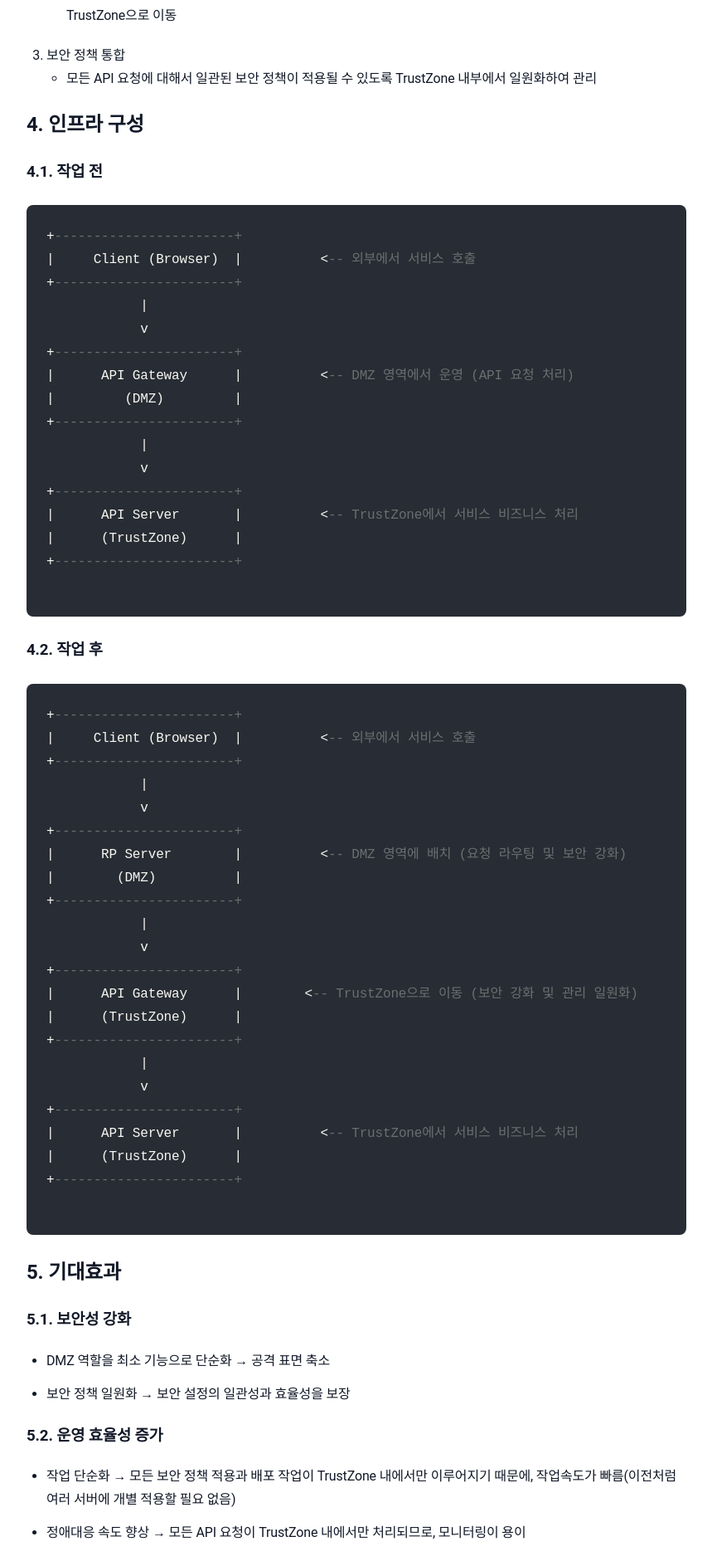
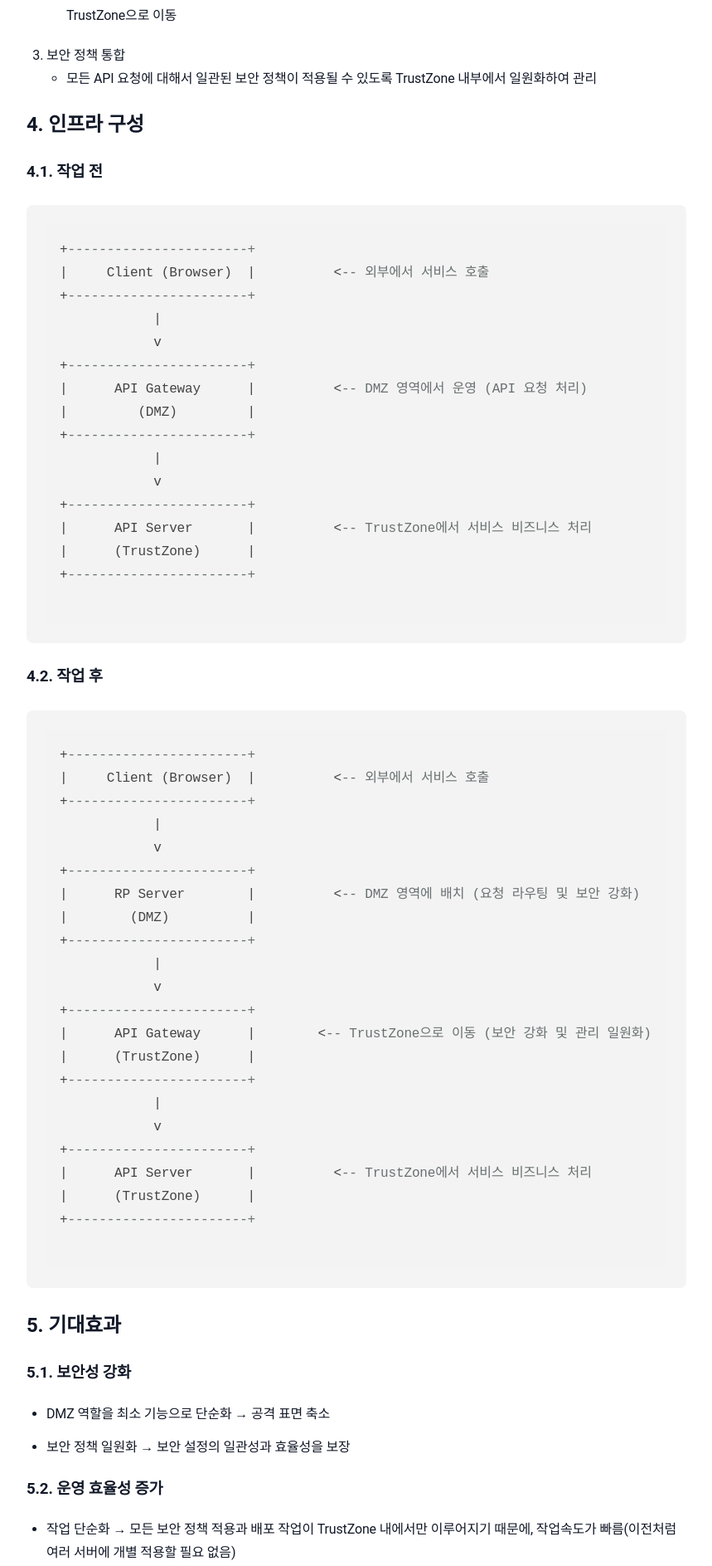
Before and after one commit to sanghoon-lee/sanghoon-lee.github.io, a Jekyll site: the page built from _posts/2025-11-29-rp.md, in a window 1280 px wide. Shown: the part 1373-3260 px from the top of the page at 83% size, without its empty margins (210-1069 px from the left). Built offline with Jekyll 4.4.1, drawn with Linux system fonts in a browser that asks for light colours; nearby versions of some CDN libraries; comment, search, counter and statistics services are not loaded.

Commit message:
다크모드 화이트모드 구분

```diff
--- a/assets/main.scss
+++ b/assets/main.scss
@@ -139,47 +139,67 @@ li {
    코드 강조문구 및 코드 블록 처리
    ================================ */
 
-/* 인라인 코드 (code) 강조 */
-code {
-  background-color: #282c34; /* 어두운 회색 배경 */
-  color: #f8f8f2; /* 밝은 글씨 색상 */
-  font-family: 'Fira Code', monospace;
-  padding: 0.2rem 0.4rem;
-  border-radius: 6px;
-  display: inline-block; /* 인라인 요소로 처리 */
-}
+/* ================================
+   코드 블록 스타일링 (다크 모드 / 화이트 모드 구분)
+   ================================ */
 
-/* 코드 블록 스타일링 */
+/* 기본 코드 블록 스타일링 */
 pre {
-  background-color: #282c34 !important; /* 어두운 회색 배경 - 가독성 높임 */
-  color: #f8f8f2 !important;            /* 밝은 글씨 색상 */
   padding: 1.5rem;
   border-radius: 8px;
   margin: 1.5rem 0;
-  overflow-x: auto;  /* 수평 스크롤 추가 */
+  overflow-x: auto;
   font-size: 1rem;
-  white-space: pre;  /* 줄바꿈 허용 */
-  word-wrap: normal;  /* 긴 단어가 줄을 넘지 않게 */
-  max-width: 100%;    /* 최대 폭을 100%로 설정 */
-  box-sizing: border-box; /* 패딩 포함 크기 설정 */
-  font-family: 'Fira Code', monospace; /* Fira Code 폰트 적용 */
+  white-space: pre-wrap;
+  word-wrap: break-word;
+  max-width: 100%;
+  box-sizing: border-box;
+  font-family: 'Fira Code', 'Courier New', monospace;
 }
 
-/* 코드 하이라이팅 영역 */
-pre code {
-  background-color: transparent !important;  /* 하이라이트 배경을 투명으로 설정 */
-  color: inherit !important;                  /* 글씨 색상은 상속받기 */
-  padding: 0 !important;                       /* 하이라이트 영역 패딩 제거 */
-  border-radius: 0 !important;                 /* 테두리 제거 */
+/* 다크 모드일 때 코드 블록 스타일 */
+@media (prefers-color-scheme: dark) {
+  pre {
+    background-color: #282c34;  /* 어두운 회색 배경 */
+    color: #f8f8f2;             /* 밝은 글씨 색상 */
+  }
+
+  /* 코드 하이라이팅 영역 */
+  pre code {
+    background-color: transparent;
+    color: inherit;
+    padding: 0;
+    border-radius: 0;
+  }
+
+  pre .language-javascript {
+    background-color: transparent;
+    color: #f8f8f2;
+  }
 }
 
-/* Highlight.js나 Prism.js의 언어별 하이라이팅 적용 */
-pre .language-javascript {
-  background-color: transparent !important;  /* 하이라이트 배경을 투명으로 설정 */
-  color: #f8f8f2 !important;                  /* 코드 블록과 일치하는 글씨 색상 */
+/* 화이트 모드일 때 코드 블록 스타일 */
+@media (prefers-color-scheme: light) {
+  pre {
+    background-color: #f4f4f4;  /* 밝은 배경 (화이트 모드) */
+    color: #333;                 /* 어두운 글씨 색상 */
+  }
+
+  /* 코드 하이라이팅 영역 */
+  pre code {
+    background-color: transparent;
+    color: inherit;
+    padding: 0;
+    border-radius: 0;
+  }
+
+  pre .language-javascript {
+    background-color: #e3f2fd;  /* 연한 파란색 배경 */
+    color: #00796b;              /* 어두운 색상 글씨 */
+  }
 }
 
-/* 작은 화면에서 코드 블록이 스크롤 가능하게끔 설정 */
+/* 모바일 화면에서 코드 블록 스타일 (모바일은 기존과 동일하게 유지) */
 @media (max-width: 768px) {
   pre {
     margin: 1rem 0;  /* 모바일에서 여백 조정 */
```
